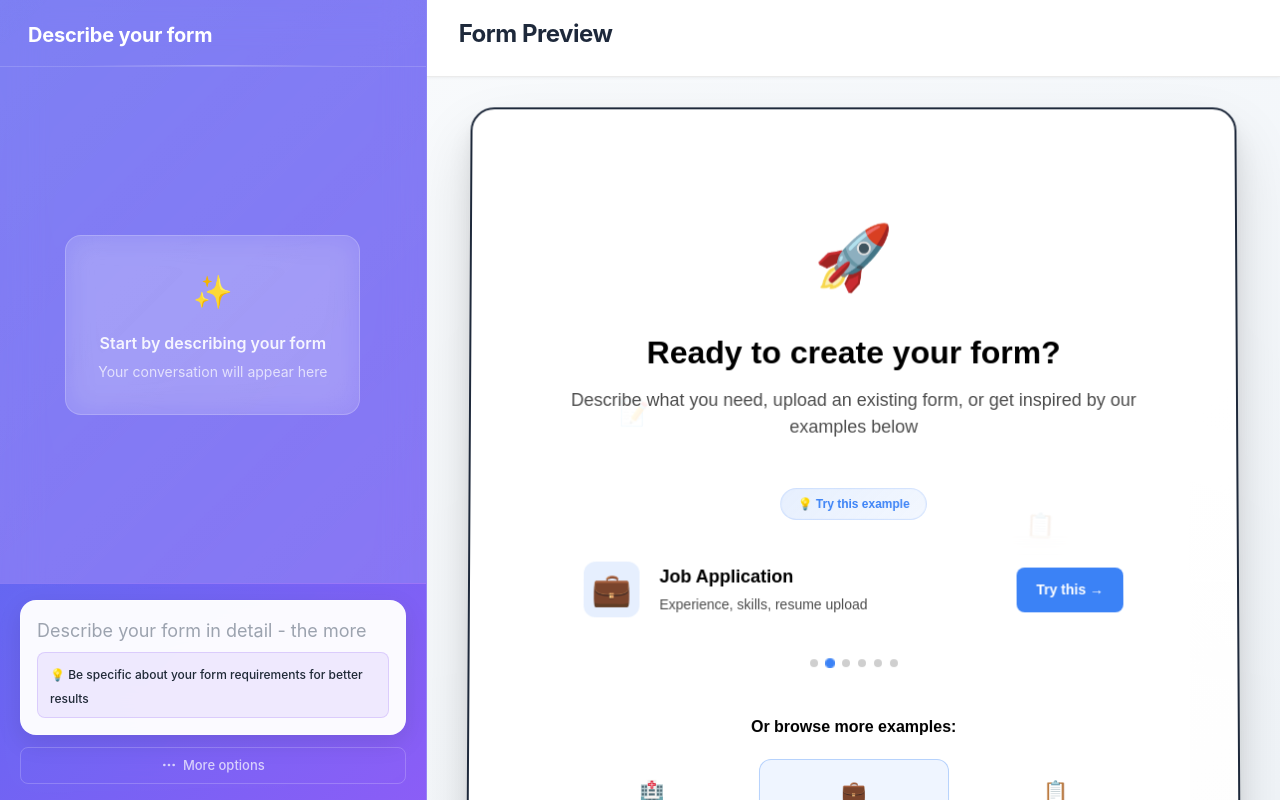
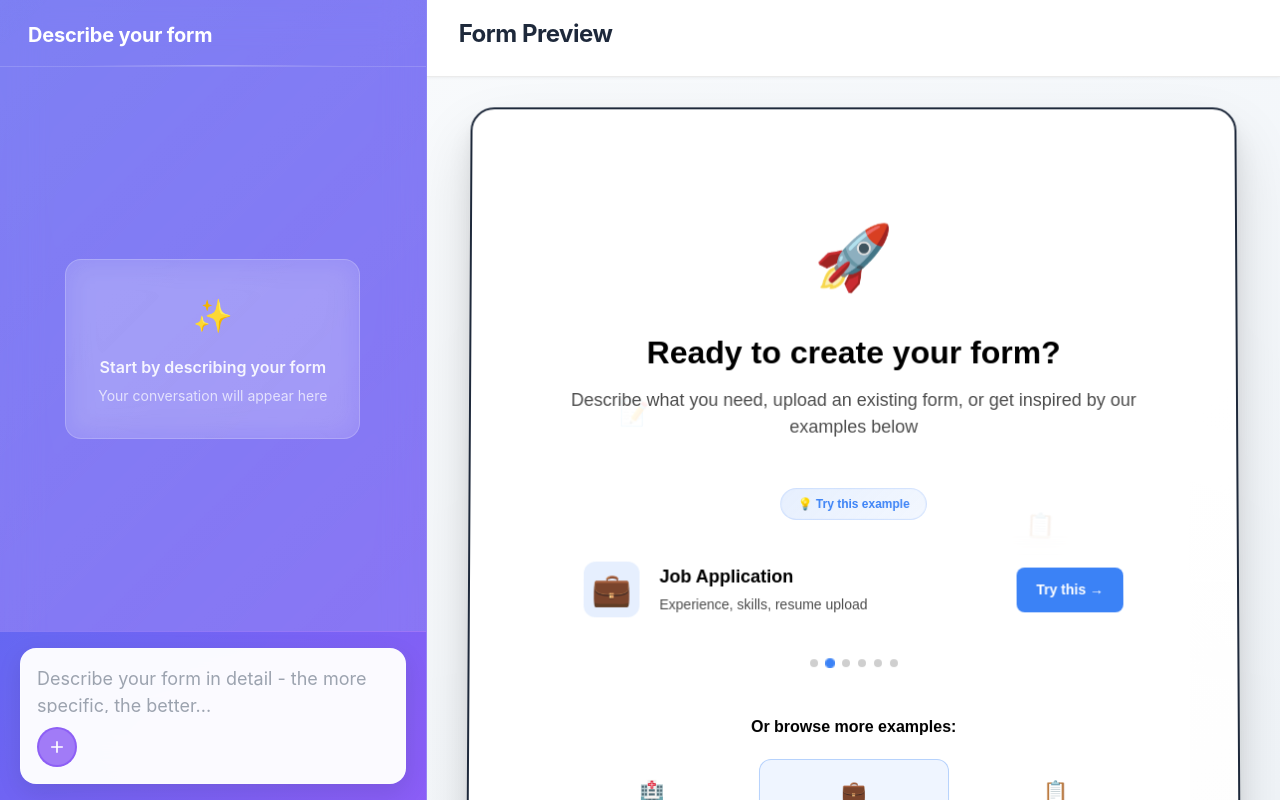
Before and after one commit to greycellz/chatterforms, a Next.js app: page /dashboard in a window 1280 px wide. Built offline with nearby package versions, Linux system fonts and the light colour scheme.

Commit message:
Started using Cursor: + sign usage for cloning files and url, better url workflow, ux uplifts

```diff
--- a/src/app/dashboard/components/AnalysisReview.tsx
+++ b/src/app/dashboard/components/AnalysisReview.tsx
@@ -70,8 +70,8 @@ export default function AnalysisReview({
     )
   }
 
-  // Upload context input (before analysis)
-  if ((uploadedImage || uploadedPDF || uploadedURL) && !analysisComplete && !isAnalyzing) {
+  // Upload context input (before analysis) - Skip intermediate step for URLs
+  if ((uploadedImage || uploadedPDF) && !analysisComplete && !isAnalyzing) {
     return (
       <FilePreview
         fileType={fileType}
@@ -83,8 +83,6 @@ export default function AnalysisReview({
         onAnalyze={() => {
           if (uploadedPDF) {
             onAnalyzePDF(uploadedPDF, additionalContext)
-          } else if (uploadedURL) {
-            onAnalyzeURL(uploadedURL, additionalContext)
           } else {
             onAnalyzeImage(additionalContext)
           }
--- a/src/app/dashboard/components/CompactChatInput.tsx
+++ b/src/app/dashboard/components/CompactChatInput.tsx
@@ -1,6 +1,7 @@
-import { useRef, useState } from 'react'
+import { useRef, useState, useEffect } from 'react'
 // Import CSS Modules instead of regular CSS
 import styles from '../styles/CompactChatInput.module.css'
+import popupStyles from '../styles/PlusButtonPopup.module.css'
 
 interface FormSchema {
   title: string
@@ -35,6 +36,7 @@ interface CompactChatInputProps {
   onImageUpload: (imageData: string) => void
   onPDFUpload: (file: File) => void
   onURLSubmit: (url: string) => void
+  onAnalyzeURL: (url: string, additionalContext?: string) => void
 }
 
 export default function CompactChatInput({
@@ -51,13 +53,49 @@ export default function CompactChatInput({
   analysisComplete,
   onImageUpload,
   onPDFUpload,
-  onURLSubmit
+  onURLSubmit,
+  onAnalyzeURL
 }: CompactChatInputProps) {
   const textareaRef = useRef<HTMLTextAreaElement>(null)
   const fileInputRef = useRef<HTMLInputElement>(null)
   const [showURLInput, setShowURLInput] = useState(false)
   const [urlValue, setUrlValue] = useState('')
-  const [showSecondaryActions, setShowSecondaryActions] = useState(false)
+  const [showPopup, setShowPopup] = useState(false)
+  const popupRef = useRef<HTMLDivElement>(null)
+
+  // Handle click outside to close popup
+  useEffect(() => {
+    const handleClickOutside = (event: MouseEvent) => {
+      if (popupRef.current && !popupRef.current.contains(event.target as Node)) {
+        setShowPopup(false)
+      }
+    }
+
+    if (showPopup) {
+      document.addEventListener('mousedown', handleClickOutside)
+    }
+
+    return () => {
+      document.removeEventListener('mousedown', handleClickOutside)
+    }
+  }, [showPopup])
+
+  // Handle escape key to close popup
+  useEffect(() => {
+    const handleEscape = (event: KeyboardEvent) => {
+      if (event.key === 'Escape') {
+        setShowPopup(false)
+      }
+    }
+
+    if (showPopup) {
+      document.addEventListener('keydown', handleEscape)
+    }
+
+    return () => {
+      document.removeEventListener('keydown', handleEscape)
+    }
+  }, [showPopup])
 
   // Smart placeholder based on context
   const getSmartPlaceholder = () => {
@@ -74,9 +112,6 @@ export default function CompactChatInput({
   const getContextualHints = () => {
     if (analysisComplete && !formSchema) {
       return "💡 Review the extracted fields above, then describe any modifications you'd like"
-    }
-    if (description.length < 10) {
-      return "💡 Be specific about your form requirements for better results"
     }
     if (description.length > 50 && !formSchema) {
       return "✅ Perfect! Your description is detailed enough to generate a great form"
@@ -114,7 +149,6 @@ export default function CompactChatInput({
   // File upload handlers
   const handleAttachClick = () => {
     fileInputRef.current?.click()
-    setShowSecondaryActions(false)
   }
 
   const handleFileChange = (e: React.ChangeEvent<HTMLInputElement>) => {
@@ -139,7 +173,8 @@ export default function CompactChatInput({
 
   const handleURLSubmit = () => {
     if (urlValue.trim()) {
-      onURLSubmit(urlValue.trim())
+      // Directly trigger URL analysis instead of just setting URL state
+      onAnalyzeURL(urlValue.trim())
       setUrlValue('')
       setShowURLInput(false)
     }
@@ -151,7 +186,7 @@ export default function CompactChatInput({
       <div className={styles.compactInputContainer}>
         <div className={styles.urlInputSection}>
           <div className={styles.urlHeader}>
-            <span className={styles.urlTitle}>🔗 Analyze Form URL</span>
+            <span className={styles.urlTitle}>🔗 Clone From URL</span>
             <button
               onClick={() => {
                 setShowURLInput(false)
@@ -180,7 +215,7 @@ export default function CompactChatInput({
             disabled={!urlValue.trim()}
             className={styles.urlSubmitBtn}
           >
-            Analyze URL
+            Clone from URL
           </button>
         </div>
       </div>
@@ -230,6 +265,49 @@ export default function CompactChatInput({
             )}
           </div>
 
+          {/* Plus Button with Popup Menu - Positioned at bottom left */}
+          <div className={popupStyles.plusButtonContainer} ref={popupRef}>
+            <button
+              onClick={() => setShowPopup(!showPopup)}
+              className={`${popupStyles.plusButton} ${showPopup ? popupStyles.active : ''}`}
+              title={showPopup ? "Close menu" : "More options"}
+            >
+              {showPopup ? (
+                <svg viewBox="0 0 24 24" fill="none" stroke="currentColor" strokeWidth="2">
+                  <path d="M18 6L6 18M6 6l12 12"/>
+                </svg>
+              ) : (
+                <svg viewBox="0 0 24 24" fill="none" stroke="currentColor" strokeWidth="2">
+                  <path d="M12 5v14M5 12h14"/>
+                </svg>
+              )}
+            </button>
+
+            <div className={`${popupStyles.popupMenu} ${showPopup ? popupStyles.visible : ''}`}>
+              <button
+                onClick={() => {
+                  setShowURLInput(true)
+                  setShowPopup(false)
+                }}
+                className={popupStyles.menuItem}
+              >
+                <span className={popupStyles.menuIcon}>🔗</span>
+                <span className={popupStyles.menuText}>Clone from URL</span>
+              </button>
+
+              <button
+                onClick={() => {
+                  handleAttachClick()
+                  setShowPopup(false)
+                }}
+                className={popupStyles.menuItem}
+              >
+                <span className={popupStyles.menuIcon}>📷</span>
+                <span className={popupStyles.menuText}>Extract from PDF/Image</span>
+              </button>
+            </div>
+          </div>
+
           {/* Contextual hints */}
           {getContextualHints() && (
             <div className={styles.smartHints}>
@@ -246,43 +324,7 @@ export default function CompactChatInput({
         )}
       </div>
 
-      {/* Secondary Actions - Cleaner organization (REMOVED publish action) */}
-      <div className={styles.secondaryActions}>
-        <button
-          onClick={() => setShowSecondaryActions(!showSecondaryActions)}
-          className={styles.toggleActionsBtn}
-        >
-          <svg width="16" height="16" viewBox="0 0 24 24" fill="none" stroke="currentColor" strokeWidth="2">
-            <circle cx="12" cy="12" r="1"/>
-            <circle cx="19" cy="12" r="1"/>
-            <circle cx="5" cy="12" r="1"/>
-          </svg>
-          More options
-        </button>
 
-        {showSecondaryActions && (
-          <div className={styles.actionsPanel}>
-            <button
-              onClick={() => {
-                setShowURLInput(true)
-                setShowSecondaryActions(false)
-              }}
-              className={styles.actionItem}
-            >
-              <span className={styles.actionIcon}>🔗</span>
-              <span>Analyze URL</span>
-            </button>
-
-            <button
-              onClick={handleAttachClick}
-              className={styles.actionItem}
-            >
-              <span className={styles.actionIcon}>📎</span>
-              <span>Upload File</span>
-            </button>
-          </div>
-        )}
-      </div>
 
       {/* Hidden file input */}
       <input
--- a/src/app/dashboard/components/EnhancedChatPanel.tsx
+++ b/src/app/dashboard/components/EnhancedChatPanel.tsx
@@ -119,6 +119,7 @@ export default function EnhancedChatPanel({
           onImageUpload={onImageUpload}
           onPDFUpload={onPDFUpload}
           onURLSubmit={onURLSubmit}
+          onAnalyzeURL={onAnalyzeURL}
         />
       </div>
 
--- a/src/app/dashboard/components/FormField.tsx
+++ b/src/app/dashboard/components/FormField.tsx
@@ -40,7 +40,7 @@ export default function FormField({
 }: FormFieldComponentProps) {
   // Use field-specific size if available, otherwise fall back to global size
   const effectiveSize = field.size || globalSize
-  const baseClasses = "border border-gray-300 rounded-lg focus:outline-none focus:ring-2 focus:ring-blue-500 bg-white"
+  const baseClasses = "border border-gray-300 focus:outline-none focus:ring-2 focus:ring-blue-500 bg-white"
   const sizeClasses = getInputSizeClasses(effectiveSize)
   const containerClasses = getFieldContainerClasses()
 
--- a/src/app/dashboard/styles/CompactChatInput.module.css
+++ b/src/app/dashboard/styles/CompactChatInput.module.css
@@ -20,9 +20,11 @@
     border: 1px solid rgba(255, 255, 255, 0.3) !important;
     border-radius: 16px !important;
     padding: 16px !important;
+    padding-bottom: 70px !important; /* Extra padding for the button */
     backdrop-filter: blur(20px) !important;
     transition: all 0.2s ease !important;
     box-shadow: 0 8px 24px rgba(0, 0, 0, 0.1) !important;
+    position: relative !important; /* For absolute positioning of child elements */
   }
 
   .compactInputCard:focus-within {
@@ -48,8 +50,8 @@
     font-size: 18px !important; /* INCREASED from 16px */
     font-family: inherit !important;
     resize: none !important;
-    min-height: 24px !important;
-    max-height: 80px !important;
+    min-height: 48px !important; /* DOUBLED from 24px */
+    max-height: 160px !important; /* DOUBLED from 80px */
     line-height: 1.5 !important; /* Better line height */
     font-weight: 500 !important;
     overflow-y: auto !important;
--- /dev/null
+++ b/src/app/dashboard/styles/PlusButtonPopup.module.css
@@ -0,0 +1,131 @@
+/* Plus Button Popup Module - Purple Theme */
+
+.plusButtonContainer {
+  position: absolute !important;
+  bottom: 16px !important;
+  left: 16px !important;
+  display: inline-block !important;
+  flex-shrink: 0 !important;
+  z-index: 10 !important;
+}
+
+.plusButton {
+  width: 40px !important;
+  height: 40px !important;
+  border-radius: 50% !important;
+  background: rgba(139, 92, 246, 0.8) !important;
+  border: 2px solid rgba(139, 92, 246, 0.9) !important;
+  color: white !important;
+  cursor: pointer !important;
+  display: flex !important;
+  align-items: center !important;
+  justify-content: center !important;
+  transition: all 0.3s cubic-bezier(0.4, 0, 0.2, 1) !important;
+  font-size: 18px !important;
+  font-weight: 500 !important;
+  flex-shrink: 0 !important;
+  z-index: 10 !important;
+}
+
+.plusButton:hover {
+  background: rgba(255, 255, 255, 0.15);
+  border-color: rgba(255, 255, 255, 0.3);
+  transform: scale(1.05);
+}
+
+.plusButton.active {
+  background: rgba(255, 255, 255, 0.2);
+  border-color: rgba(255, 255, 255, 0.4);
+}
+
+.plusButton svg {
+  width: 20px;
+  height: 20px;
+  transition: all 0.3s cubic-bezier(0.4, 0, 0.2, 1);
+}
+
+/* Popup Menu */
+.popupMenu {
+  position: absolute;
+  bottom: calc(100% + 12px);
+  left: 0;
+  background: rgba(88, 28, 135, 0.95);
+  border: 1px solid rgba(139, 92, 246, 0.3);
+  border-radius: 12px;
+  padding: 8px;
+  backdrop-filter: blur(20px);
+  box-shadow:
+    0 20px 40px rgba(0, 0, 0, 0.3),
+    0 8px 16px rgba(139, 92, 246, 0.1);
+  min-width: 250px;
+  max-width: 320px;
+  z-index: 1000;
+  opacity: 0;
+  transform: scale(0.9) translateY(10px);
+  transition: all 0.3s cubic-bezier(0.4, 0, 0.2, 1);
+  pointer-events: none;
+}
+
+.popupMenu.visible {
+  opacity: 1;
+  transform: scale(1) translateY(0);
+  pointer-events: all;
+}
+
+/* Menu Items */
+.menuItem {
+  display: flex;
+  align-items: center;
+  gap: 12px;
+  padding: 12px 16px;
+  color: white;
+  background: transparent;
+  border: none;
+  border-radius: 8px;
+  cursor: pointer;
+  font-size: 14px;
+  font-weight: 500;
+  transition: all 0.2s ease;
+  width: 100%;
+  text-align: left;
+}
+
+.menuItem:hover {
+  background: rgba(139, 92, 246, 0.2);
+  transform: translateX(4px);
+}
+
+.menuItem:active {
+  transform: translateX(4px) scale(0.98);
+}
+
+.menuIcon {
+  width: 16px;
+  height: 16px;
+  display: flex;
+  align-items: center;
+  justify-content: center;
+  font-size: 16px;
+}
+
+.menuText {
+  flex: 1;
+}
+
+/* Responsive adjustments */
+@media (max-width: 768px) {
+  .popupMenu {
+    min-width: 180px;
+    left: -20px;
+  }
+
+  .plusButton {
+    width: 36px;
+    height: 36px;
+  }
+
+  .plusButton svg {
+    width: 18px;
+    height: 18px;
+  }
+}
--- a/src/app/forms/[id]/PublicFormClient.tsx
+++ b/src/app/forms/[id]/PublicFormClient.tsx
@@ -149,7 +149,7 @@ export default function PublicFormClient({ formSchema, formId, submitButtonText
 
   const renderField = (field: FormField) => {
     const fieldSize = fieldSizes[field.id] || field.size || 'm'
-    const baseClasses = "w-full border border-gray-300 rounded-lg focus:outline-none focus:ring-2 focus:ring-blue-500 bg-white"
+    const baseClasses = "w-full border border-gray-300 focus:outline-none focus:ring-2 focus:ring-blue-500 bg-white"
     const sizeClasses = getInputSizeClasses(fieldSize)
 
     // Keep input fields white with gray-900 text (as requested)
```
